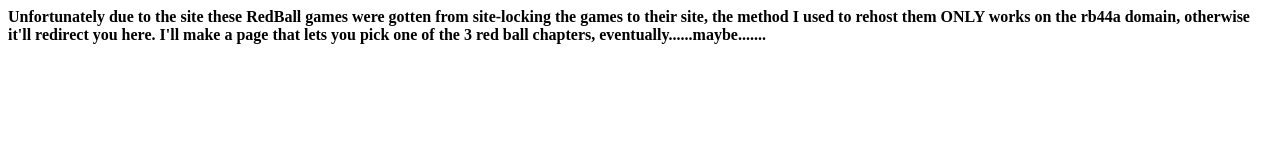
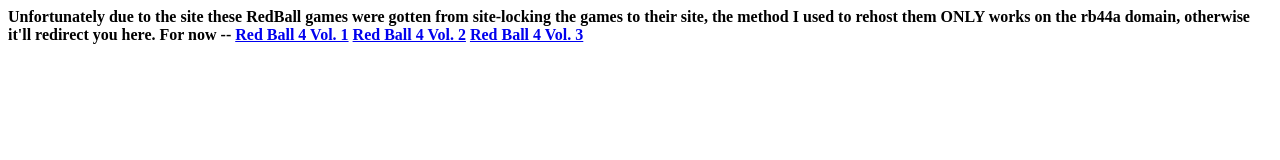
Before and after one commit to rb44a/rb44a.github.io, a plain HTML site: page index.html in a window 1280 px wide. Drawn offline with Linux system fonts and the light colour scheme.

Commit message:
Update index.html

```diff
--- a/index.html
+++ b/index.html
@@ -6,5 +6,8 @@
   </style>
 </head>
 <body>
-  <b>Unfortunately due to the site these RedBall games were gotten from site-locking the games to their site, the method I used to rehost them ONLY works on the rb44a domain, otherwise it'll redirect you here. I'll make a page that lets you pick one of the 3 red ball chapters, eventually......maybe.......</b>
-</body>
+  <b>Unfortunately due to the site these RedBall games were gotten from site-locking the games to their site, the method I used to rehost them ONLY works on the rb44a domain, otherwise it'll redirect you here.
+    For now --
+    <a href="https://rb44a.github.io/RedBall_V1/">Red Ball 4 Vol. 1</a>
+    <a href="https://rb44a.github.io/RedBall_V2/">Red Ball 4 Vol. 2</a>
+    <a href="https://rb44a.github.io/RedBall_V3/">Red Ball 4 Vol. 3</a>
```
